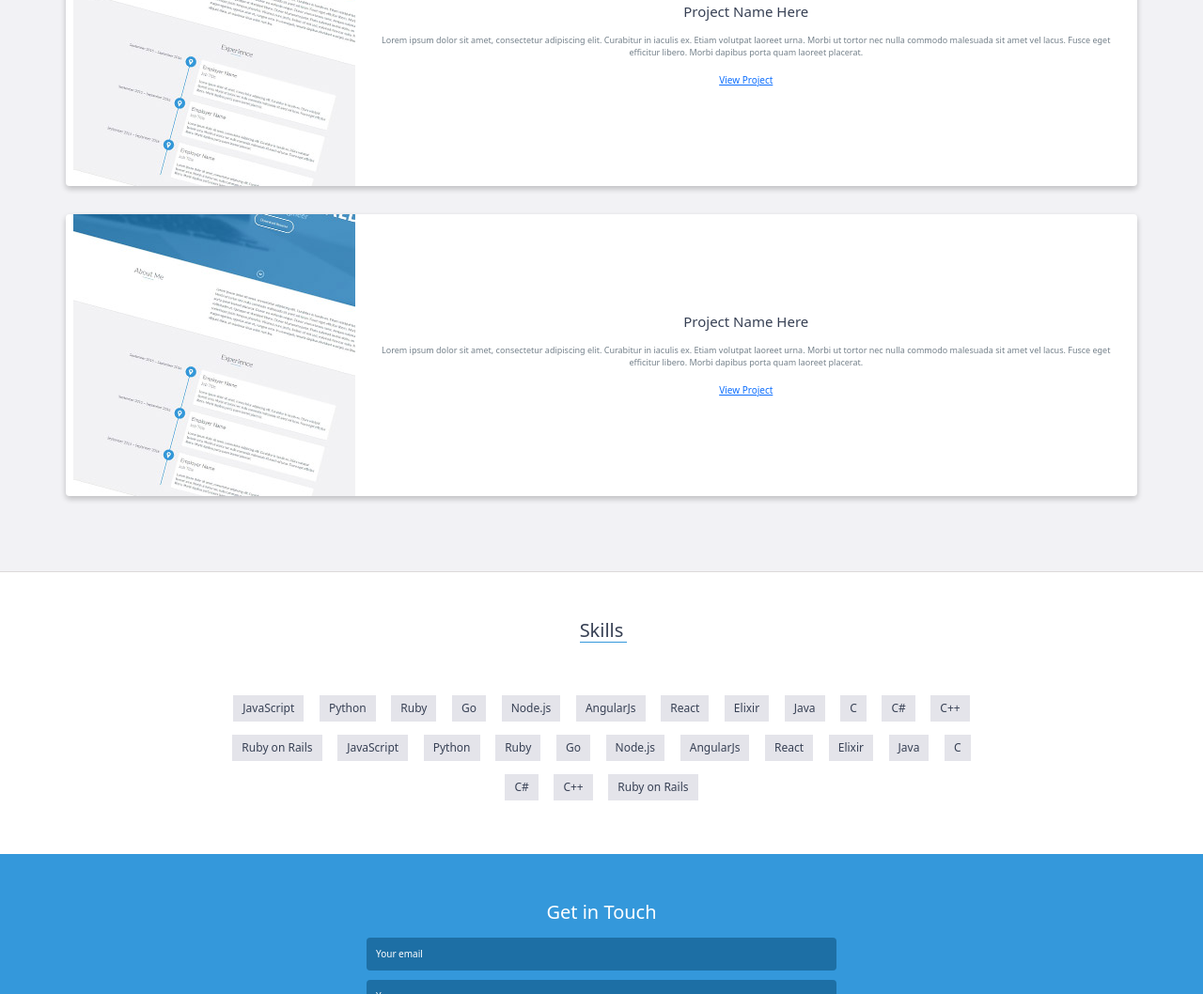
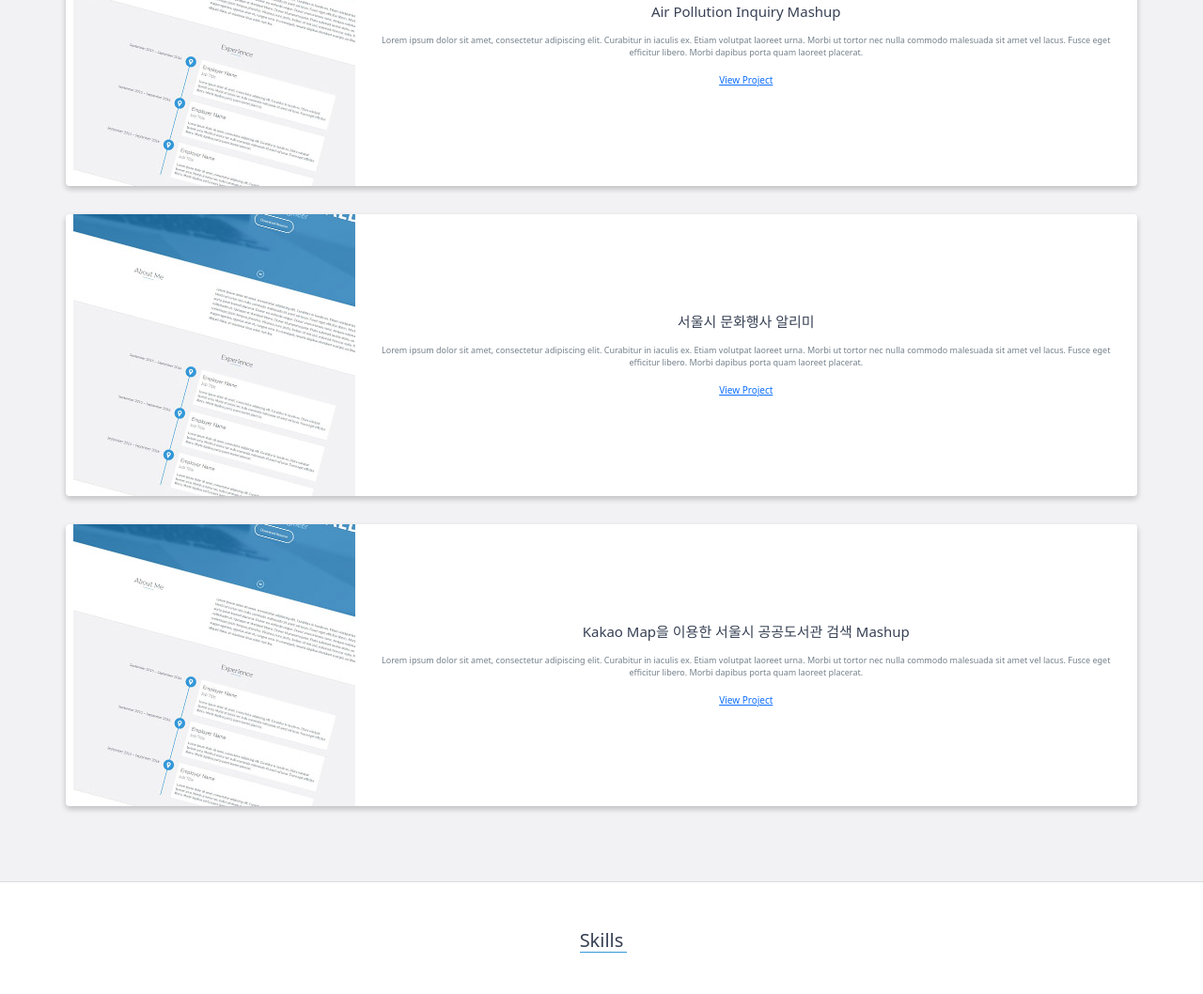
Before and after one commit to carrotsun02/minjun.github.io, a website: page index.html in a window 1280 px wide. Shown: the part 2294-3352 px from the top of the page at 94% size. Drawn offline with nearby package versions, Linux system fonts and the light colour scheme.

Commit message:
Add files via upload

```diff
--- a/index.html
+++ b/index.html
@@ -156,11 +156,11 @@
                     </div>
                     <!-- End .project-image -->
                     <div class="project-info">
-                        <h3>Project Name Here</h3>
+                        <h3>Air Pollution Inquiry Mashup</h3>
                         <p>
                             Lorem ipsum dolor sit amet, consectetur adipiscing elit. Curabitur in iaculis ex. Etiam volutpat laoreet urna. Morbi ut tortor nec nulla commodo malesuada sit amet vel lacus. Fusce eget efficitur libero. Morbi dapibus porta quam laoreet placerat.
                         </p>
-                        <a href="#">View Project</a>
+                        <a href="https://air-pollution5.netlify.app/">View Project</a>
                     </div>
                     <!-- End .project-info -->
                 </div>
@@ -172,11 +172,27 @@
                     </div>
                     <!-- End .project-image -->
                     <div class="project-info">
-                        <h3>Project Name Here</h3>
+                        <h3>서울시 문화행사 알리미</h3>
                         <p>
                             Lorem ipsum dolor sit amet, consectetur adipiscing elit. Curabitur in iaculis ex. Etiam volutpat laoreet urna. Morbi ut tortor nec nulla commodo malesuada sit amet vel lacus. Fusce eget efficitur libero. Morbi dapibus porta quam laoreet placerat.
                         </p>
-                        <a href="#">View Project</a>
+                        <a href="https://seoul-event-notifier.netlify.app/">View Project</a>
+                    </div>
+                    <!-- End .project-info -->
+                </div>
+                <!-- End .project -->
+
+                <div class="project shadow-large">
+                    <div class="project-image">
+                        <img src="images/project.jpg" />
+                    </div>
+                    <!-- End .project-image -->
+                    <div class="project-info">
+                        <h3>Kakao Map을 이용한 서울시 공공도서관 검색 Mashup</h3>
+                        <p>
+                            Lorem ipsum dolor sit amet, consectetur adipiscing elit. Curabitur in iaculis ex. Etiam volutpat laoreet urna. Morbi ut tortor nec nulla commodo malesuada sit amet vel lacus. Fusce eget efficitur libero. Morbi dapibus porta quam laoreet placerat.
+                        </p>
+                        <a href="https://seoul-library-search-mashup.netlify.app/">View Project</a>
                     </div>
                     <!-- End .project-info -->
                 </div>
```
